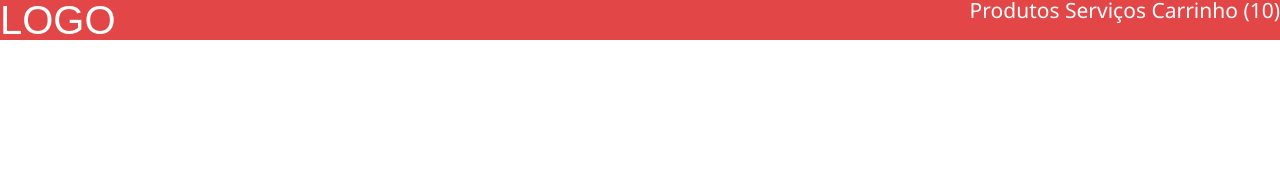
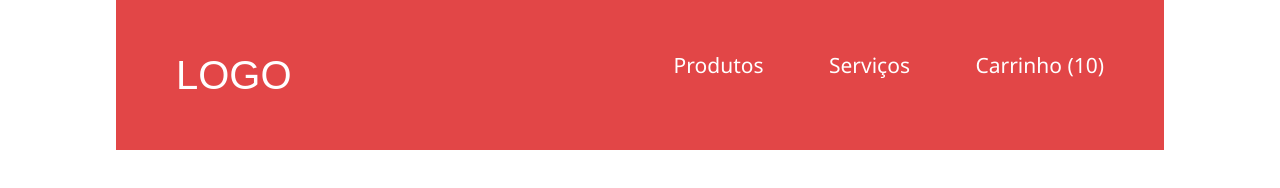
Before and after one commit to diegoocezar/loja-fone, a plain HTML site: page index.html in a window 1280 px wide. Drawn offline with Linux system fonts and the light colour scheme.

Commit message:
Espaçamento aplicado no menu

```diff
--- a/header.css
+++ b/header.css
@@ -2,6 +2,8 @@ header {
     background-color: #e24647;
     color: #fff;
     overflow: hidden;
+    padding: 55px 60px;
+    margin: 0 116px;
 }
 
 nav {
@@ -22,4 +24,5 @@ h1 {
 a {
     text-decoration: none;
     color:inherit;
+    padding-left: 60px;
 }
```
